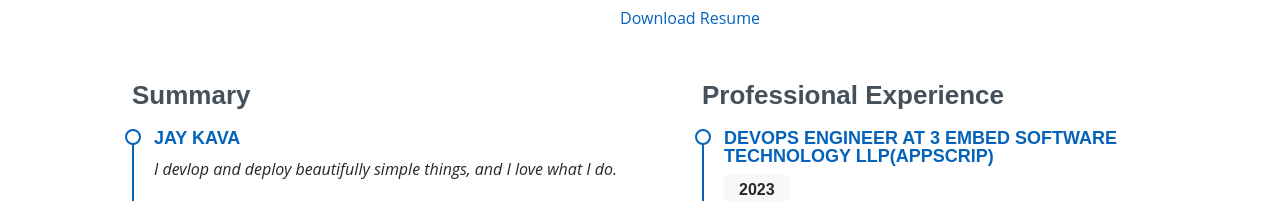
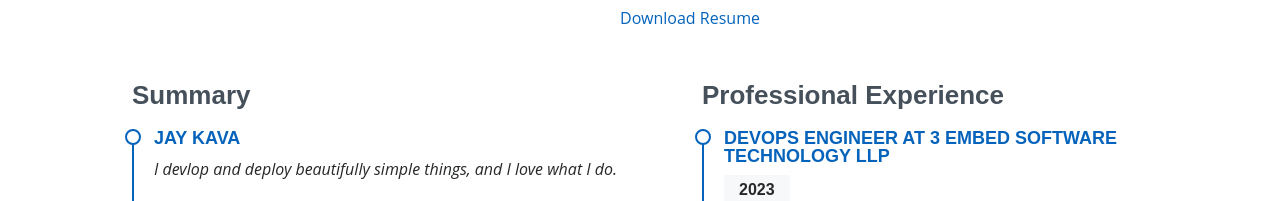
Before and after one commit to jay-kava-16/JayKava-Portfolio, a plain HTML site: page index.html in a window 1280 px wide. Shown: the part 1560-1761 px from the top of the page. Drawn offline with Linux system fonts and the light colour scheme.

Commit message:
Update index.html

```diff
--- a/index.html
+++ b/index.html
@@ -136,7 +136,7 @@
           <div class="col-lg-6">
             <h3 class="resume-title">Professional Experience</h3>
             <div class="resume-item">
-              <h4>DevOps Engineer at 3 embed software technology LLP(Appscrip)</h4>
+              <h4>DevOps Engineer at 3 embed software technology LLP</h4>
               <h5>2023</h5>
               <p><em>Surat, Gujarat, India</em></p>
             </div>
```
